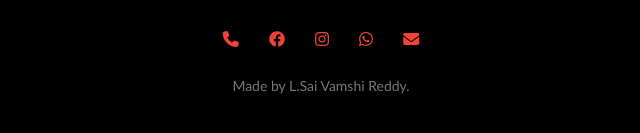
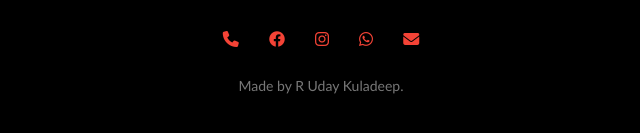
Before and after one commit to udaykuladeep/mini-project, a plain HTML site: page about.html in a window 1280 px wide. Shown: the part 1103-1236 px from the top of the page, 319-959 px from the left. Drawn offline with nearby package versions, Linux system fonts and the light colour scheme.

Commit message:
Update about.html

```diff
--- a/about.html
+++ b/about.html
@@ -57,7 +57,7 @@
          <a href="#"><i class="fa-brands fa-whatsapp"></i></a>
         <a href="#"> <i class="fa-solid fa-envelope"></i></a>
       </div>
-      <p>Made by L.Sai Vamshi Reddy.</p>
+      <p>Made by R Uday Kuladeep.</p>
       </section>
 
 
```
